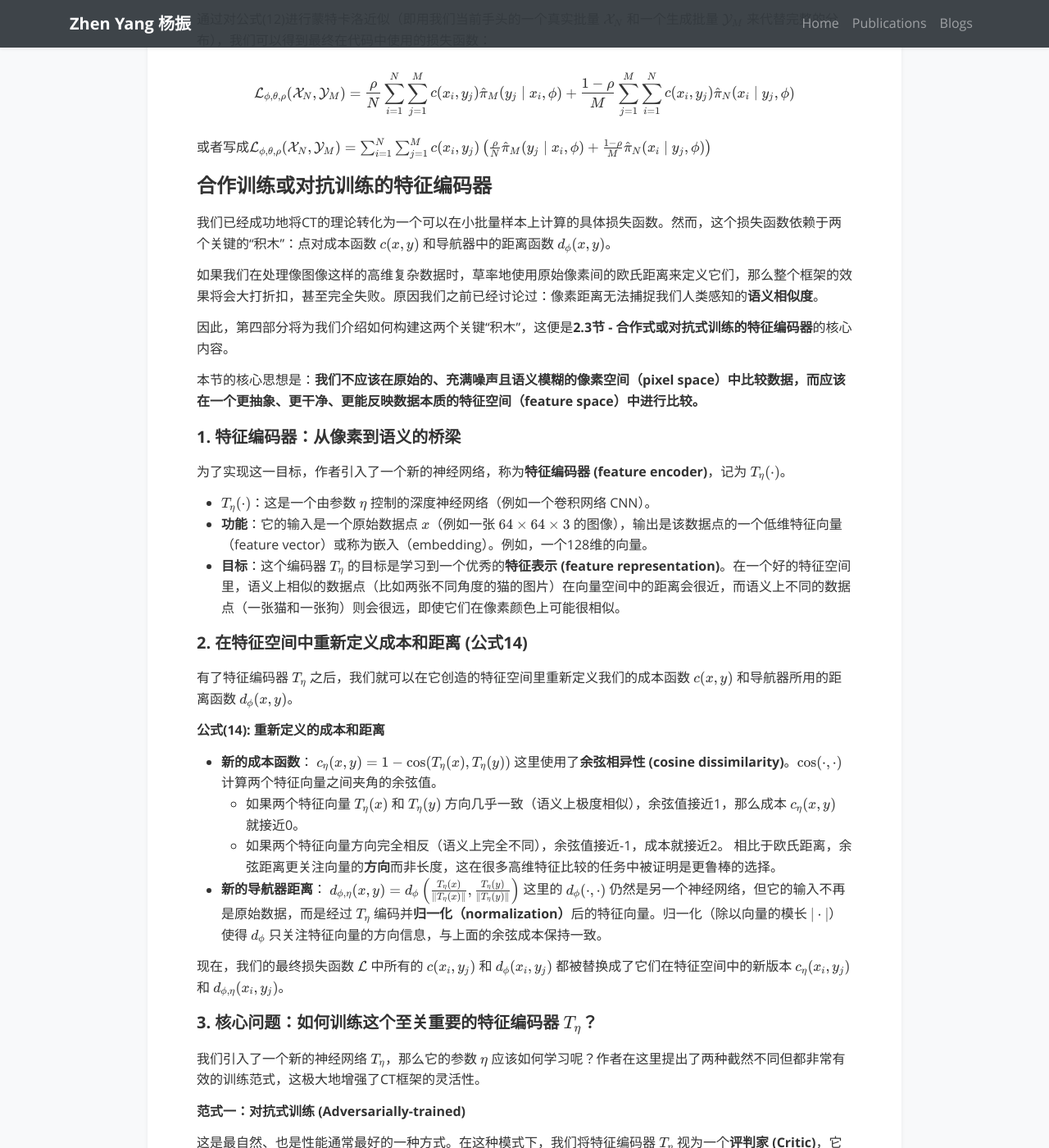
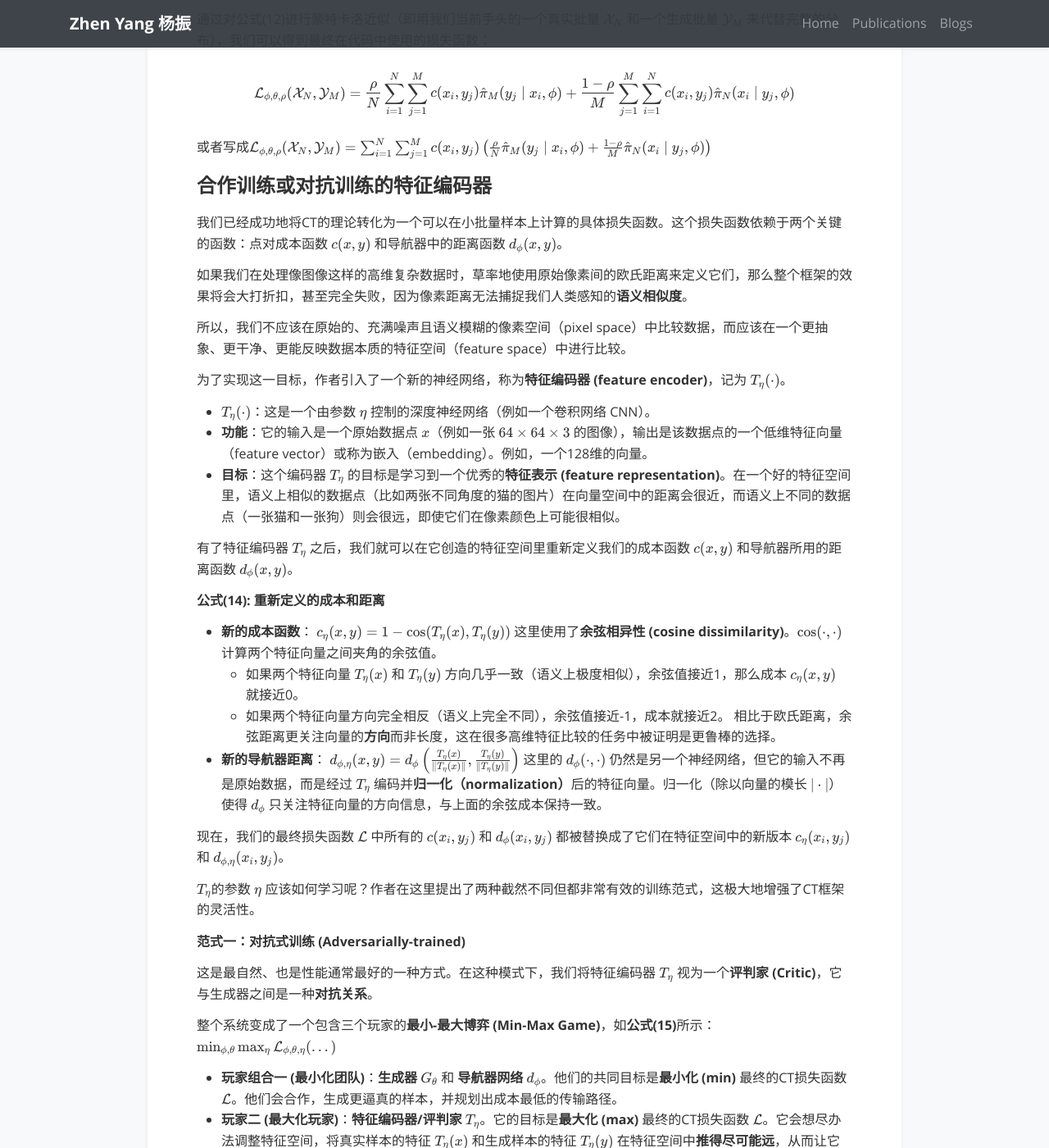
Before and after one commit to MichaelYeung2004/michaelyeung2004.github.io, a Jekyll site: the page built from _blogs/2026-01-20-CT2.md, in a window 1280 px wide and 1400 px high, scrolled down 5441 px. Shown: the whole window at 82% size. Built offline with Jekyll 4.4.1, drawn with Linux system fonts in a browser that asks for light colours; nearby versions of some CDN libraries; a style sheet for code colours, icons or effects is not loaded.

```diff
--- a/_blogs/2026-01-20-CT2.md
+++ b/_blogs/2026-01-20-CT2.md
@@ -202,15 +202,11 @@
 
 ### 合作训练或对抗训练的特征编码器
 
-我们已经成功地将CT的理论转化为一个可以在小批量样本上计算的具体损失函数。然而，这个损失函数依赖于两个关键的“积木”：点对成本函数 $c(x,y)$ 和导航器中的距离函数 $d_\phi(x,y)$。
+我们已经成功地将CT的理论转化为一个可以在小批量样本上计算的具体损失函数。这个损失函数依赖于两个关键的函数：点对成本函数 $c(x,y)$ 和导航器中的距离函数 $d_\phi(x,y)$。
 
-如果我们在处理像图像这样的高维复杂数据时，草率地使用原始像素间的欧氏距离来定义它们，那么整个框架的效果将会大打折扣，甚至完全失败。原因我们之前已经讨论过：像素距离无法捕捉我们人类感知的**语义相似度**。
+如果我们在处理像图像这样的高维复杂数据时，草率地使用原始像素间的欧氏距离来定义它们，那么整个框架的效果将会大打折扣，甚至完全失败，因为像素距离无法捕捉我们人类感知的**语义相似度**。
 
-因此，第四部分将为我们介绍如何构建这两个关键“积木”，这便是**2.3节 - 合作式或对抗式训练的特征编码器**的核心内容。
-
-本节的核心思想是：**我们不应该在原始的、充满噪声且语义模糊的像素空间（pixel space）中比较数据，而应该在一个更抽象、更干净、更能反映数据本质的特征空间（feature space）中进行比较。**
-
-#### **1. 特征编码器：从像素到语义的桥梁**
+所以，我们不应该在原始的、充满噪声且语义模糊的像素空间（pixel space）中比较数据，而应该在一个更抽象、更干净、更能反映数据本质的特征空间（feature space）中进行比较。
 
 为了实现这一目标，作者引入了一个新的神经网络，称为**特征编码器 (feature encoder)**，记为 $T_\eta(\cdot)$。
 
@@ -218,13 +214,11 @@
 *   **功能**：它的输入是一个原始数据点 $x$（例如一张 $64 \times 64 \times 3$ 的图像），输出是该数据点的一个低维特征向量（feature vector）或称为嵌入（embedding）。例如，一个128维的向量。
 *   **目标**：这个编码器 $T_\eta$ 的目标是学习到一个优秀的**特征表示 (feature representation)**。在一个好的特征空间里，语义上相似的数据点（比如两张不同角度的猫的图片）在向量空间中的距离会很近，而语义上不同的数据点（一张猫和一张狗）则会很远，即使它们在像素颜色上可能很相似。
 
-#### **2. 在特征空间中重新定义成本和距离 (公式14)**
-
 有了特征编码器 $T_\eta$ 之后，我们就可以在它创造的特征空间里重新定义我们的成本函数 $c(x,y)$ 和导航器所用的距离函数 $d_\phi(x,y)$。
 
 **公式(14): 重新定义的成本和距离**
 *   **新的成本函数**：
-    $$ c_\eta(x, y) = 1 - \cos(T_\eta(x), T_\eta(y)) $$
+    $$c_\eta(x, y) = 1 - \cos(T_\eta(x), T_\eta(y))$$
     这里使用了**余弦相异性 (cosine dissimilarity)**。$\cos(\cdot, \cdot)$ 计算两个特征向量之间夹角的余弦值。
     *   如果两个特征向量 $T_\eta(x)$ 和 $T_\eta(y)$ 方向几乎一致（语义上极度相似），余弦值接近1，那么成本 $c_\eta(x, y)$ 就接近0。
     *   如果两个特征向量方向完全相反（语义上完全不同），余弦值接近-1，成本就接近2。
@@ -236,9 +230,7 @@
 
 现在，我们的最终损失函数 $\mathcal{L}$ 中所有的 $c(x_i, y_j)$ 和 $d_\phi(x_i, y_j)$ 都被替换成了它们在特征空间中的新版本 $c_\eta(x_i, y_j)$ 和 $d_{\phi, \eta}(x_i, y_j)$。
 
-#### **3. 核心问题：如何训练这个至关重要的特征编码器 $T_\eta$？**
-
-我们引入了一个新的神经网络 $T_\eta$，那么它的参数 $\eta$ 应该如何学习呢？作者在这里提出了两种截然不同但都非常有效的训练范式，这极大地增强了CT框架的灵活性。
+$T_\eta$的参数 $\eta$ 应该如何学习呢？作者在这里提出了两种截然不同但都非常有效的训练范式，这极大地增强了CT框架的灵活性。
 
 **范式一：对抗式训练 (Adversarially-trained)**
 
```
